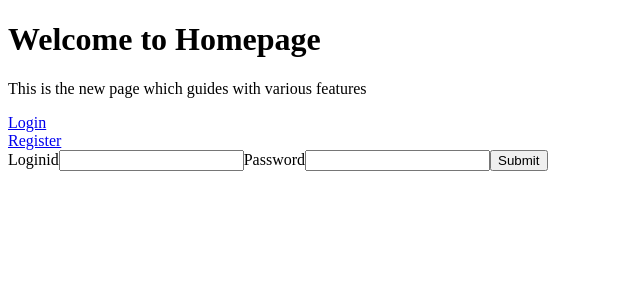
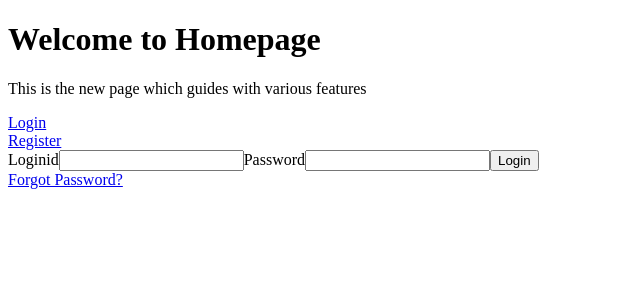
Before and after one commit to Tharani-Kasiselvam/react-proj-main, a React (Vite) app: page /login in a window 1280 px wide. Shown: the top 300 px of the page, without its empty margins (0-640 px from the left). Built offline with nearby package versions, Linux system fonts and the light colour scheme.

Commit message:
D6-React-router-dom---nested Routes

```diff
--- a/src/components/Login.jsx
+++ b/src/components/Login.jsx
@@ -1,12 +1,18 @@
+import { Link, Outlet } from "react-router-dom"
+
 const Login = () => {
   return (
+    <div>
       <form>
           <label for="name" name="lbl">Loginid</label>
           <input type="text" name="txt1"></input>
           <label for="name" name="lbl">Password</label>
           <input type="text" name="txt2"></input>
-        <button>Submit</button>
+          <button>Login</button><br />
       </form>
+        <Link to="forgot">Forgot Password?</Link>
+        <Outlet />
+     </div>
   )
 }
 
```
Also changed, not shown: src/App.jsx (+9 -3 lines). Lines whose indentation alone changed are shown as unchanged.
